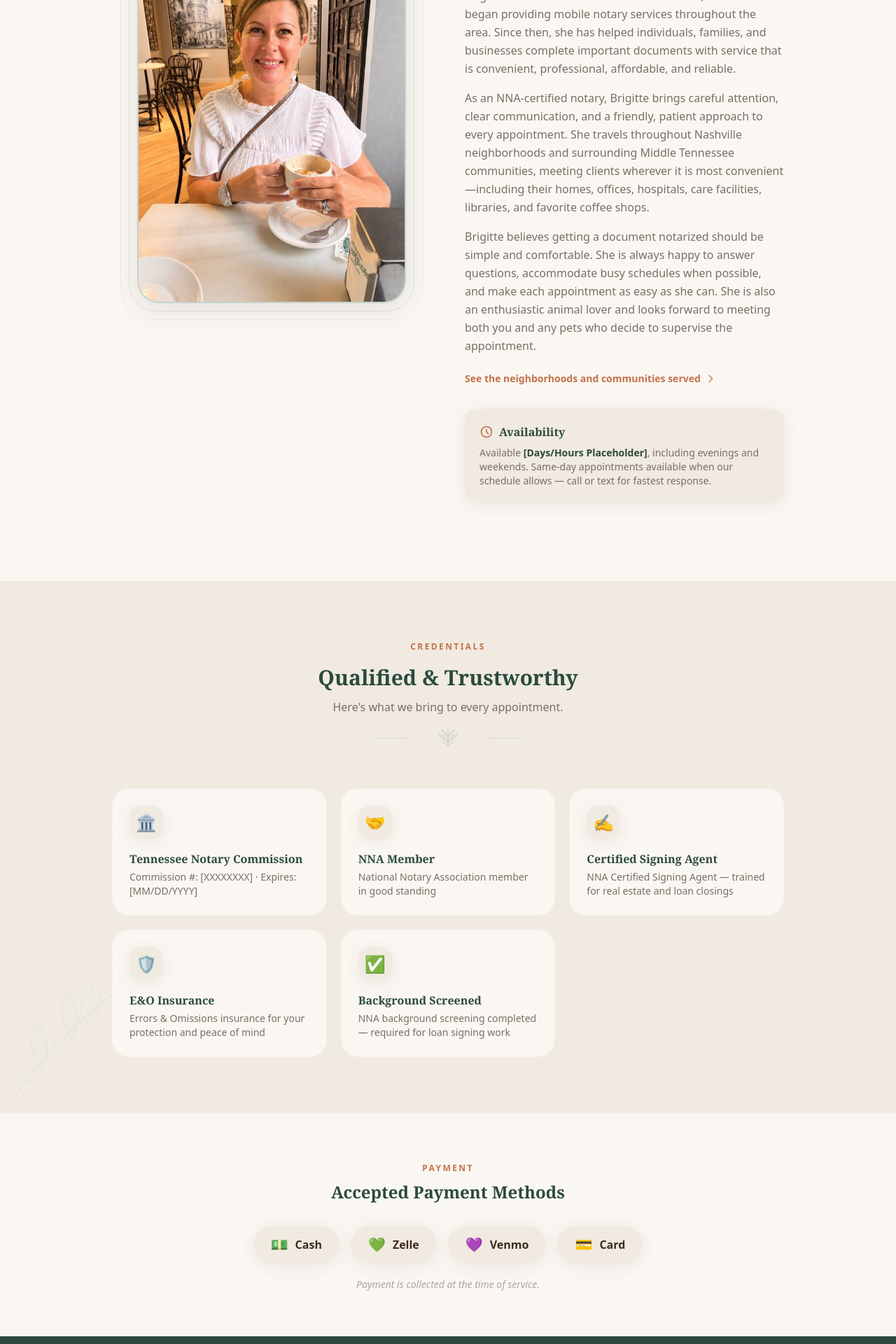
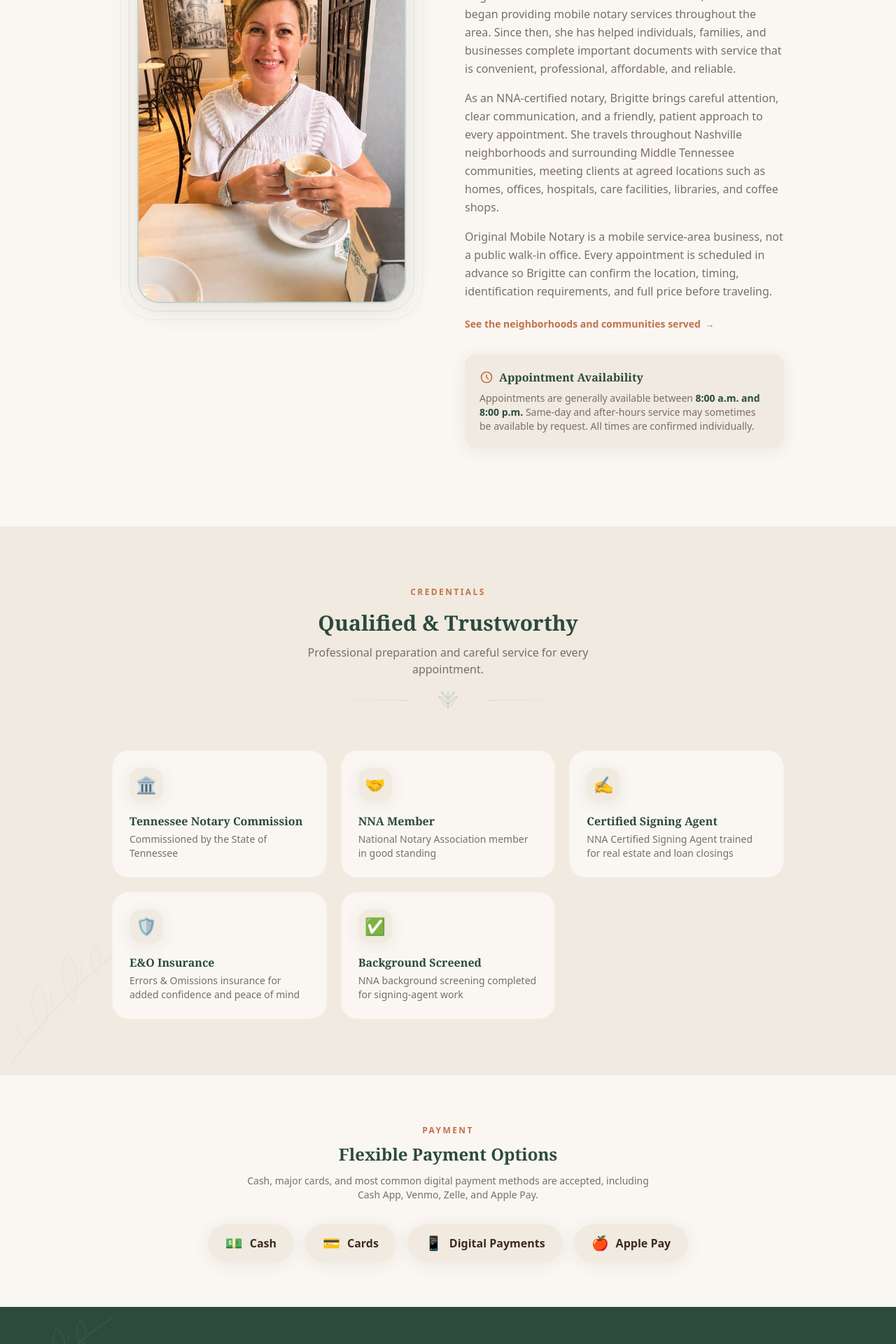
Before and after one commit to projectsolarrecon/Original-Mobile-Notary, a React (Vite) app: page /about in a window 1280 px wide. Shown: the part 700-2620 px from the top of the page at 70% size. Built offline with nearby package versions, Linux system fonts and the light colour scheme.

Commit message:
Clarify hours, payments, and mobile-only service

```diff
--- a/src/pages/About.tsx
+++ b/src/pages/About.tsx
@@ -12,18 +12,18 @@ const fadeUp = {
 };
 
 const credentials = [
-  { icon: "🏛️", title: "Tennessee Notary Commission", detail: "Commission #: [XXXXXXXX] · Expires: [MM/DD/YYYY]" },
+  { icon: "🏛️", title: "Tennessee Notary Commission", detail: "Commissioned by the State of Tennessee" },
   { icon: "🤝", title: "NNA Member", detail: "National Notary Association member in good standing" },
-  { icon: "✍️", title: "Certified Signing Agent", detail: "NNA Certified Signing Agent — trained for real estate and loan closings" },
-  { icon: "🛡️", title: "E&O Insurance", detail: "Errors & Omissions insurance for your protection and peace of mind" },
-  { icon: "✅", title: "Background Screened", detail: "NNA background screening completed — required for loan signing work" },
+  { icon: "✍️", title: "Certified Signing Agent", detail: "NNA Certified Signing Agent trained for real estate and loan closings" },
+  { icon: "🛡️", title: "E&O Insurance", detail: "Errors & Omissions insurance for added confidence and peace of mind" },
+  { icon: "✅", title: "Background Screened", detail: "NNA background screening completed for signing-agent work" },
 ];
 
 const paymentMethods = [
   { icon: "💵", label: "Cash" },
-  { icon: "💚", label: "Zelle" },
-  { icon: "💜", label: "Venmo" },
-  { icon: "💳", label: "Card" },
+  { icon: "💳", label: "Cards" },
+  { icon: "📱", label: "Digital Payments" },
+  { icon: "🍎", label: "Apple Pay" },
 ];
 
 export default function About() {
@@ -53,7 +53,7 @@ export default function About() {
                 <div className="absolute -inset-3 rounded-[2.5rem] border border-sage/20" />
                 <div className="absolute -inset-6 rounded-[3rem] border border-terra/10" />
                 <div className="relative rounded-[2rem] overflow-hidden border-2 border-sage-mid/30 shadow-warm-lg bg-sage-pale aspect-[3/4]">
-                  <img src="/brigitte-about-web.jpg" alt="Brigitte of Original Mobile Notary enjoying coffee in Nashville" className="h-full w-full object-cover object-center" loading="eager" />
+                  <img src="/brigitte-about-web.jpg" alt="Brigitte of Original Mobile Notary in Nashville" width={960} height={1280} className="h-full w-full object-cover object-center" loading="eager" />
                 </div>
               </div>
             </motion.div>
@@ -68,24 +68,24 @@ export default function About() {
                   Brigitte has called Nashville home since 2016, when she began providing mobile notary services throughout the area. Since then, she has helped individuals, families, and businesses complete important documents with service that is convenient, professional, affordable, and reliable.
                 </p>
                 <p>
-                  As an NNA-certified notary, Brigitte brings careful attention, clear communication, and a friendly, patient approach to every appointment. She travels throughout Nashville neighborhoods and surrounding Middle Tennessee communities, meeting clients wherever it is most convenient—including their homes, offices, hospitals, care facilities, libraries, and favorite coffee shops.
+                  As an NNA-certified notary, Brigitte brings careful attention, clear communication, and a friendly, patient approach to every appointment. She travels throughout Nashville neighborhoods and surrounding Middle Tennessee communities, meeting clients at agreed locations such as homes, offices, hospitals, care facilities, libraries, and coffee shops.
                 </p>
                 <p>
-                  Brigitte believes getting a document notarized should be simple and comfortable. She is always happy to answer questions, accommodate busy schedules when possible, and make each appointment as easy as she can. She is also an enthusiastic animal lover and looks forward to meeting both you and any pets who decide to supervise the appointment.
+                  Original Mobile Notary is a mobile service-area business, not a public walk-in office. Every appointment is scheduled in advance so Brigitte can confirm the location, timing, identification requirements, and full price before traveling.
                 </p>
               </div>
               <Link to="/service-area" className="inline-flex items-center gap-1.5 mt-6 text-terra font-bold font-body text-sm hover:text-[#b0623e] transition-colors">
                 See the neighborhoods and communities served
-                <svg className="w-4 h-4" fill="none" viewBox="0 0 24 24" stroke="currentColor"><path strokeLinecap="round" strokeLinejoin="round" strokeWidth={2} d="M9 5l7 7-7 7" /></svg>
+                <span aria-hidden="true">→</span>
               </Link>
 
               <div className="mt-8 p-5 bg-parchment rounded-2xl border border-stone-pale/50 shadow-warm">
                 <div className="flex items-center gap-2 mb-2">
                   <svg className="w-5 h-5 text-terra shrink-0" fill="none" viewBox="0 0 24 24" stroke="currentColor"><path strokeLinecap="round" strokeLinejoin="round" strokeWidth={2} d="M12 8v4l3 3m6-3a9 9 0 11-18 0 9 9 0 0118 0z" /></svg>
-                  <h3 className="font-display text-forest font-semibold">Availability</h3>
+                  <h3 className="font-display text-forest font-semibold">Appointment Availability</h3>
                 </div>
                 <p className="font-body text-stone text-sm">
-                  Available <strong className="text-forest">[Days/Hours Placeholder]</strong>, including evenings and weekends. Same-day appointments available when our schedule allows — call or text for fastest response.
+                  Appointments are generally available between <strong className="text-forest">8:00 a.m. and 8:00 p.m.</strong> Same-day and after-hours service may sometimes be available by request. All times are confirmed individually.
                 </p>
               </div>
             </motion.div>
@@ -98,7 +98,7 @@ export default function About() {
         <div className="relative max-w-5xl mx-auto px-4 sm:px-6 lg:px-8">
           <motion.div initial="hidden" whileInView="visible" viewport={{ once: true }} variants={fadeUp} className="text-center mb-4"><span className="font-body text-terra font-bold text-xs uppercase tracking-[0.2em]">Credentials</span></motion.div>
           <motion.h2 initial="hidden" whileInView="visible" viewport={{ once: true }} variants={fadeUp} className="font-display text-2xl md:text-3xl font-bold text-forest text-center mb-3">Qualified & Trustworthy</motion.h2>
-          <motion.p initial="hidden" whileInView="visible" viewport={{ once: true }} variants={fadeUp} className="font-body text-stone text-center max-w-md mx-auto mb-4">Here's what we bring to every appointment.</motion.p>
+          <motion.p initial="hidden" whileInView="visible" viewport={{ once: true }} variants={fadeUp} className="font-body text-stone text-center max-w-md mx-auto mb-4">Professional preparation and careful service for every appointment.</motion.p>
           <BotanicalDivider color="#7A9E8E" className="max-w-xs mx-auto mb-14 opacity-60" />
           <div className="grid sm:grid-cols-2 lg:grid-cols-3 gap-5">
             {credentials.map((cred, i) => (
@@ -116,7 +116,8 @@ export default function About() {
         <div className="max-w-3xl mx-auto px-4 sm:px-6 lg:px-8 text-center">
           <motion.div initial="hidden" whileInView="visible" viewport={{ once: true }} variants={fadeUp}>
             <span className="font-body text-terra font-bold text-xs uppercase tracking-[0.2em]">Payment</span>
-            <h2 className="font-display text-2xl font-bold text-forest mt-2 mb-8">Accepted Payment Methods</h2>
+            <h2 className="font-display text-2xl font-bold text-forest mt-2 mb-3">Flexible Payment Options</h2>
+            <p className="font-body text-stone text-sm max-w-xl mx-auto mb-8">Cash, major cards, and most common digital payment methods are accepted, including Cash App, Venmo, Zelle, and Apple Pay.</p>
             <div className="flex flex-wrap justify-center gap-4">
               {paymentMethods.map((method) => (
                 <div key={method.label} className="flex items-center gap-2.5 px-6 py-3 bg-parchment rounded-full border border-stone-pale/60 shadow-warm font-body text-bark font-semibold hover:border-sage/40 hover:bg-sage-pale transition-all">
@@ -124,7 +125,6 @@ export default function About() {
                 </div>
               ))}
             </div>
-            <p className="font-body text-stone/60 text-sm mt-5 italic">Payment is collected at the time of service.</p>
           </motion.div>
         </div>
       </section>
@@ -136,7 +136,7 @@ export default function About() {
           <motion.div initial="hidden" whileInView="visible" viewport={{ once: true }} variants={fadeUp}>
             <LeafSprig color="#7A9E8E" className="mx-auto mb-6 opacity-50" />
             <h2 className="font-display text-3xl md:text-4xl font-bold text-cream mb-4">Let's Work Together</h2>
-            <p className="font-body text-sage-light text-lg mb-8">Ready to book or have a question? We'd love to hear from you.</p>
+            <p className="font-body text-sage-light text-lg mb-8">Ready to book or have a question? Brigitte would be glad to hear from you.</p>
             <Link to="/contact" className="inline-block px-8 py-3.5 bg-terra text-cream font-bold font-body rounded-full hover:bg-[#b0623e] transition-all shadow-warm-lg">Get in Touch</Link>
           </motion.div>
         </div>
```
